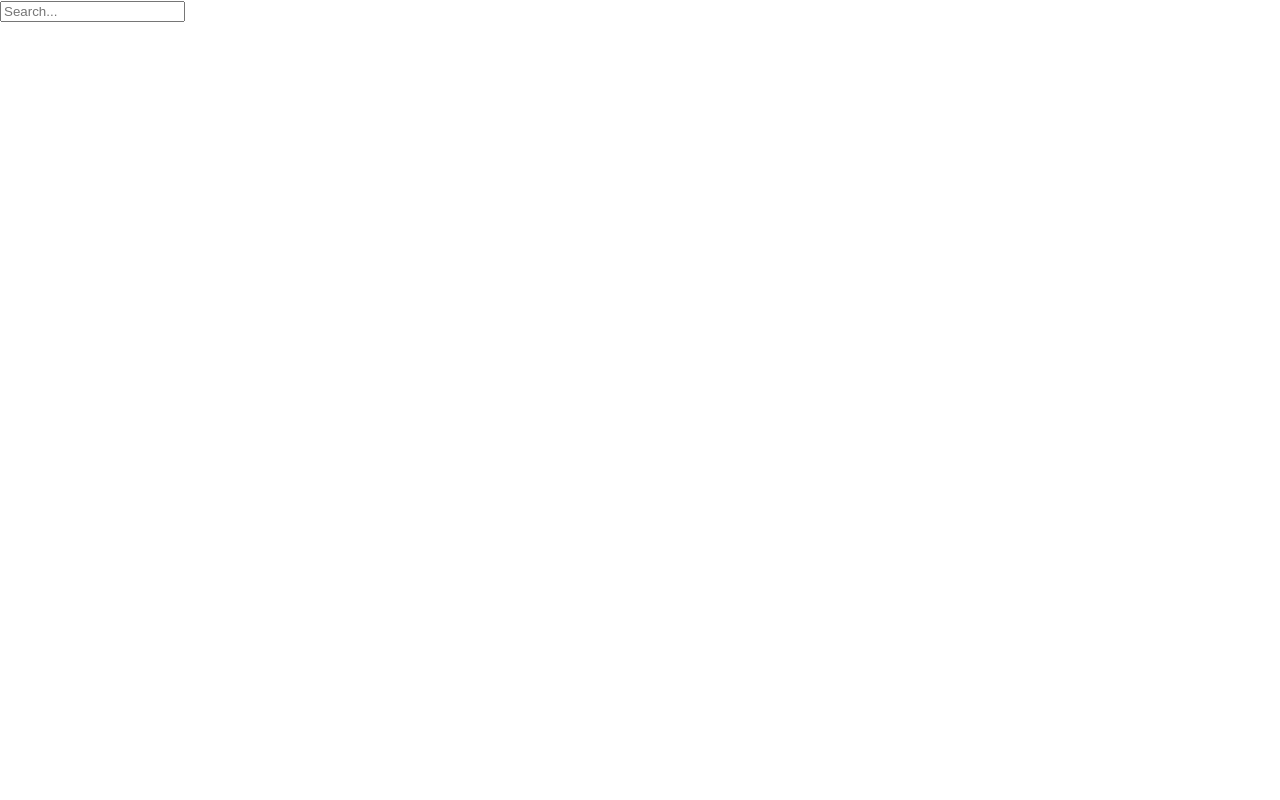
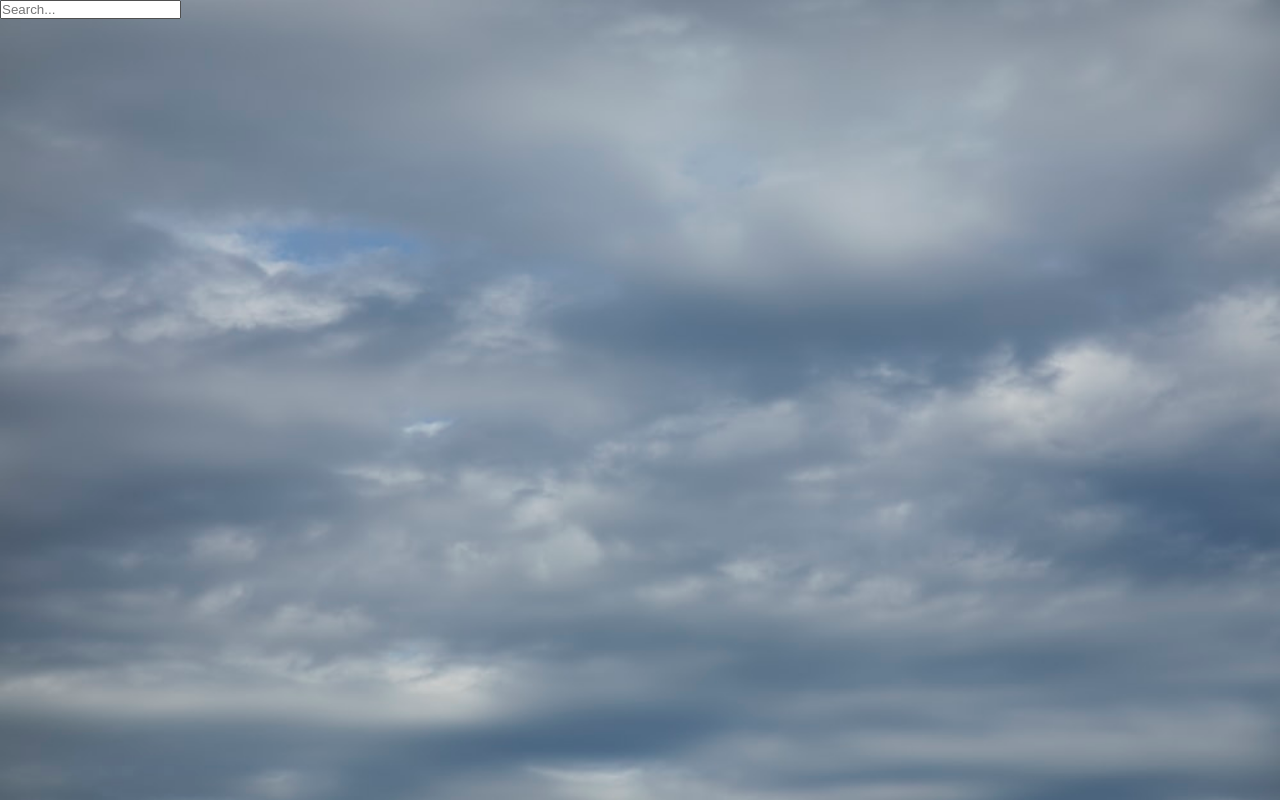
Before and after one commit to Brock-Merritt/React-Weather-App, a React (Create React App) app in the folder weather-app/: page / in a window 1280 px wide. Built offline with nearby package versions, Linux system fonts and the light colour scheme.

Commit message:
css added .app css, cold background default

```diff
--- a/weather-app/src/index.css
+++ b/weather-app/src/index.css
@@ -1,13 +1,20 @@
-body {
+*{
   margin: 0;
-  font-family: -apple-system, BlinkMacSystemFont, 'Segoe UI', 'Roboto', 'Oxygen',
-    'Ubuntu', 'Cantarell', 'Fira Sans', 'Droid Sans', 'Helvetica Neue',
-    sans-serif;
-  -webkit-font-smoothing: antialiased;
-  -moz-osx-font-smoothing: grayscale;
+  padding: 0;
+  box-sizing: border-box;
 }
 
-code {
-  font-family: source-code-pro, Menlo, Monaco, Consolas, 'Courier New',
-    monospace;
+body {
+  font-family: 'montserrat', sans-serif;
 }
+
+.app{
+  background-image: url('./assets/cold.jpg');
+  background-size: cover;
+  background-position: bottom;
+  transition: 0.4s ease-out
+}
+
+main{
+  min-height: 100vh;
+}
```
